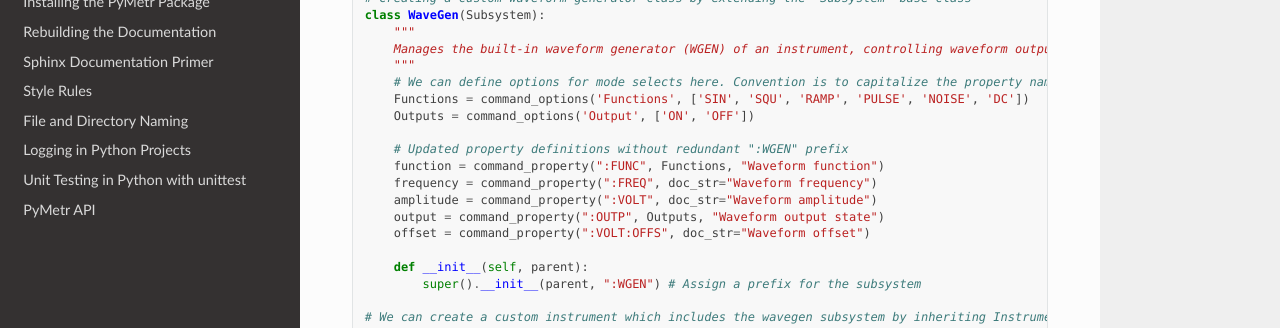
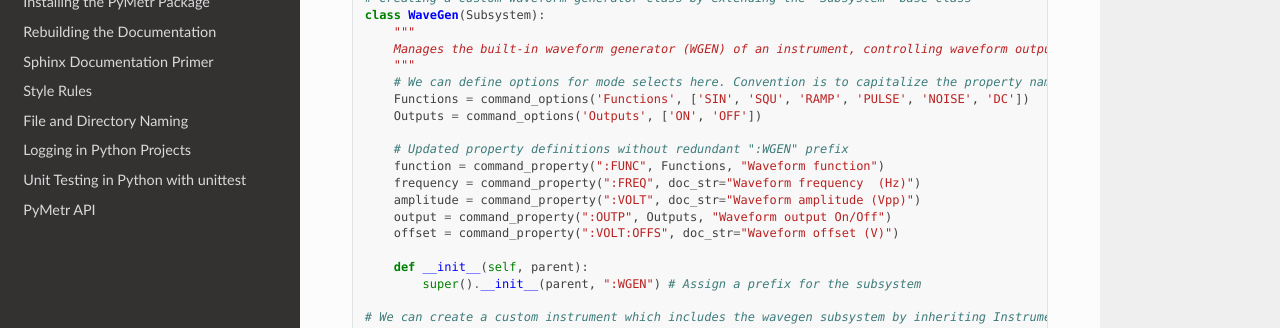
Before and after one commit to Spiryl/pymetr, a Sphinx documentation site: the page built from docs/subsystem_example.rst, in a window 1280 px wide and 900 px high. Shown: the part 329-657 px from the top of the window. Built offline with Sphinx 7.4.7 and the Read the Docs theme 2.0.0, drawn with Linux system fonts in a browser that asks for light colours.

Commit message:
Update subsystem_example.rst

```diff
--- a/docs/subsystem_example.rst
+++ b/docs/subsystem_example.rst
@@ -15,14 +15,14 @@ This example demonstrates how to use the WaveGen subsystem of an instrument to c
         """
         # We can define options for mode selects here. Convention is to capitalize the property name and add an 's'
         Functions = command_options('Functions', ['SIN', 'SQU', 'RAMP', 'PULSE', 'NOISE', 'DC'])
-        Outputs = command_options('Output', ['ON', 'OFF'])
+        Outputs = command_options('Outputs', ['ON', 'OFF'])
 
         # Updated property definitions without redundant ":WGEN" prefix
         function = command_property(":FUNC", Functions, "Waveform function")
-        frequency = command_property(":FREQ", doc_str="Waveform frequency")
-        amplitude = command_property(":VOLT", doc_str="Waveform amplitude")
-        output = command_property(":OUTP", Outputs, "Waveform output state")
-        offset = command_property(":VOLT:OFFS", doc_str="Waveform offset")
+        frequency = command_property(":FREQ", doc_str="Waveform frequency  (Hz)")
+        amplitude = command_property(":VOLT", doc_str="Waveform amplitude (Vpp)")
+        output = command_property(":OUTP", Outputs, "Waveform output On/Off")
+        offset = command_property(":VOLT:OFFS", doc_str="Waveform offset (V)")
 
         def __init__(self, parent):
             super().__init__(parent, ":WGEN") # Assign a prefix for the subsystem
```
